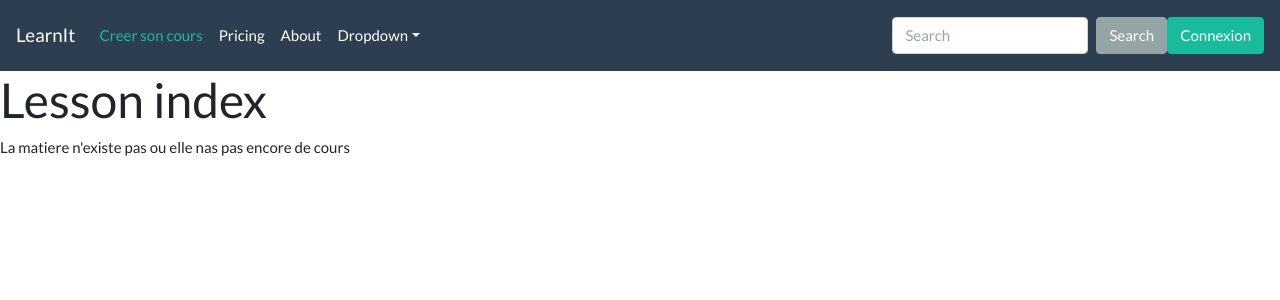
After one commit to atillakah/LearnIt, a Symfony app: template templates/lesson/indexbytag.html.twig in a window 1280 px wide. The commit adds this page. Shown: the top 300 px of the page. Run offline with Twig, Linux system fonts and the light colour scheme; the template is opened without the code that fills it, so the values that code supplies are empty; some libraries are stand-ins or nearby versions.

Commit message:
lesson repo made function query join, view created to display controller with dynamic routes

```diff
--- a/templates/base.html.twig
+++ b/templates/base.html.twig
@@ -5,7 +5,7 @@
         <title>{% block title %}Welcome!{% endblock %}</title>
         {% block stylesheets %}
           <link rel="stylesheet" type="text/css" href="{{ asset('css/style.css') }}"/>
-          <link rel="stylesheet" href="https://stackpath.bootstrapcdn.com/bootswatch/4.5.2/flatly/bootstrap.min.css" integrity="sha384-qF/QmIAj5ZaYFAeQcrQ6bfVMAh4zZlrGwTPY7T/M+iTTLJqJBJjwwnsE5Y0mV7QK" crossorigin="anonymous">
+          <link rel="stylesheet" href="https://stackpath.bootstrapcdn.com/bootswatch/4.5.2/flatly/bootstrap.min.css">
         {% endblock %}
 
 <nav class="navbar navbar-expand-lg navbar-dark bg-primary">
@@ -35,9 +35,9 @@
       <li class="nav-item dropdown">
         <a class="nav-link dropdown-toggle" data-toggle="dropdown" href="#" role="button" aria-haspopup="true" aria-expanded="false">Dropdown</a>
         <div class="dropdown-menu">
-          <a class="dropdown-item" href="#">Action</a>
-          <a class="dropdown-item" href="#">Another action</a>
-          <a class="dropdown-item" href="#">Something else here</a>
+          <a class="dropdown-item" href="werwer">Action</a>
+          <a class="dropdown-item" href="eee">Another action</a>
+          <a class="dropdown-item" href="werweeer">Something else here</a>
           <div class="dropdown-divider"></div>
           <a class="dropdown-item" href="#">Separated link</a>
         </div>
@@ -57,7 +57,8 @@
   </div>
 </nav>
 
-        {% block javascripts %}{% endblock %}
+        {% block javascripts %}
+        {% endblock %}
     </head>
     <body>
         {% block body %}{% endblock %}
--- /dev/null
+++ b/templates/lesson/indexbytag.html.twig
@@ -0,0 +1,29 @@
+{% extends 'base.html.twig' %}
+
+{% block title %}Lesson index{% endblock %}
+
+{% block body %}
+    <h1>Lesson index</h1>
+
+        {% for lesson in lessons %}
+            <div class="card bg-light mb-3" style="max-width: 20rem;">
+                <div class="card-header">
+                {% for tag in lesson.tag %}
+                    <span class="badge badge-pill badge-secondary">{{tag.tagName}}</span>
+                {% endfor %}
+                </div>
+                <div class="card-body">
+                <h4 class="card-title"> {{ lesson.title }} </h4>
+                 <p class="card-text"> {{ lesson.content|striptags|u.truncate(300, '...') }}</p>
+                 <button type="button" class="btn btn-primary"><a href="{{ path('lesson_show', {'id': lesson.id})  }}">En savoir plus</a></button>
+                 <button type="button" class="btn btn-secondary"><a href="{{ path('lesson_edit', {'id': lesson.id})  }}">Modifier</a></button>
+                <br> Crée le : {{ lesson.createdAt ? lesson.createdAt|date('Y-m-d H:i:s') : '' }}
+                <br>Modifié le : {{ lesson.updatedAt ? lesson.updatedAt|date('Y-m-d H:i:s') : '' }}
+                <br>Par : {{ lesson.user }}
+                </div>
+            </div>
+        {% else %}
+                <td colspan="6">La matiere n'existe pas ou elle nas pas encore de cours</td>
+        {% endfor %}
+
+{% endblock %}
```
Also changed, not shown: src/Controller/LessonController.php (+12 -0 lines), src/Repository/LessonRepository.php (+12 -0 lines).
